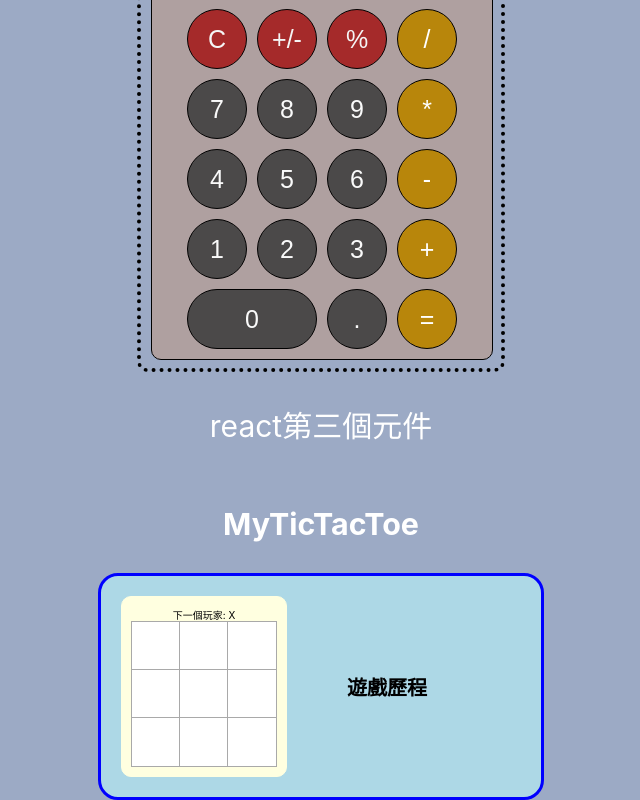
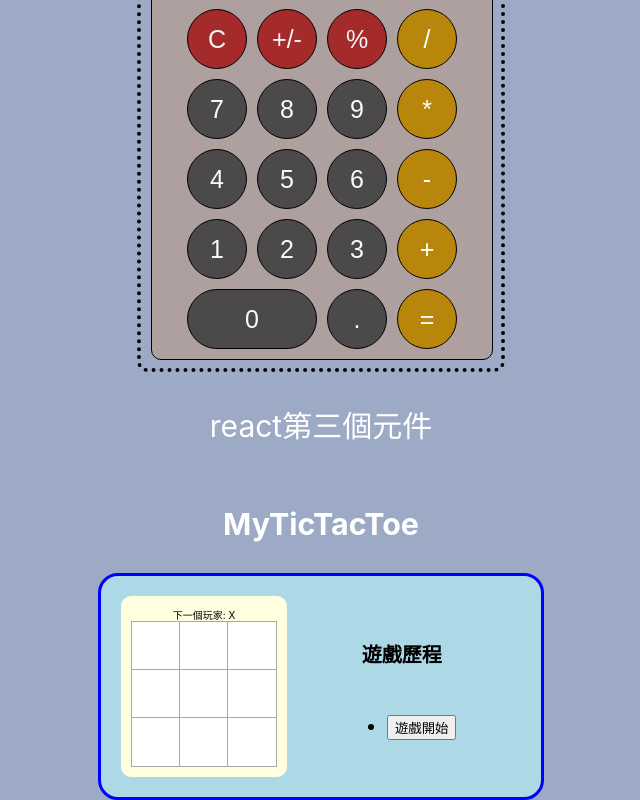
Before and after one commit to henry310101/my-app-4A7G0094, a React (Create React App) app in the folder my-app/: page / in a window 1280 px wide. Shown: the part 1074-1874 px from the top of the page, without its empty margins (319-959 px from the left). Built offline with nearby package versions, Linux system fonts and the light colour scheme.

Commit message:
20240606 tictactoe moves

```diff
--- a/my-app/src/components/tic_tac_toe/Tictactoe.js
+++ b/my-app/src/components/tic_tac_toe/Tictactoe.js
@@ -2,16 +2,36 @@ import React, {useState} from "react";
 import Board from "./Board";
 
 function Tictactoe() {
+
     const [history, setHistory] = useState([Array(9).fill(null)]);
     const [currentMove, setCurrentMove] = useState(0);
+    const xIsNext = currentMove % 2 === 0;
     const currentSquares = history[currentMove];
-    const xIsNext = currentMove % 2 === 0;
 
     const handlePlay = (nextSquares) => {
         const newHistory = [...history.slice(0, currentMove + 1), nextSquares];
         setHistory(newHistory);
         setCurrentMove(newHistory.length - 1);
     };
+
+
+    const moves = history.map((squares, move)=>{
+        let description;
+        const jumTo = (nextMove) => setCurrentMove(nextMove);
+        if (move > 0) description = "回到第"+move+"步";
+        else description = "遊戲開始";
+        return(
+            <>
+            <li key={move}>
+                <button onClick={() => jumTo(move)}>{description}</button>
+            </li>
+            </>
+
+        );
+
+    }
+    );
+
     return (
         <div className="game">
             <div className="game-board">
@@ -19,7 +39,7 @@ function Tictactoe() {
             </div>
             <div className="game-info">
                 <h4>遊戲歷程</h4>
-
+                <ul>{moves}</ul>
             </div>
         </div>
     );
```
